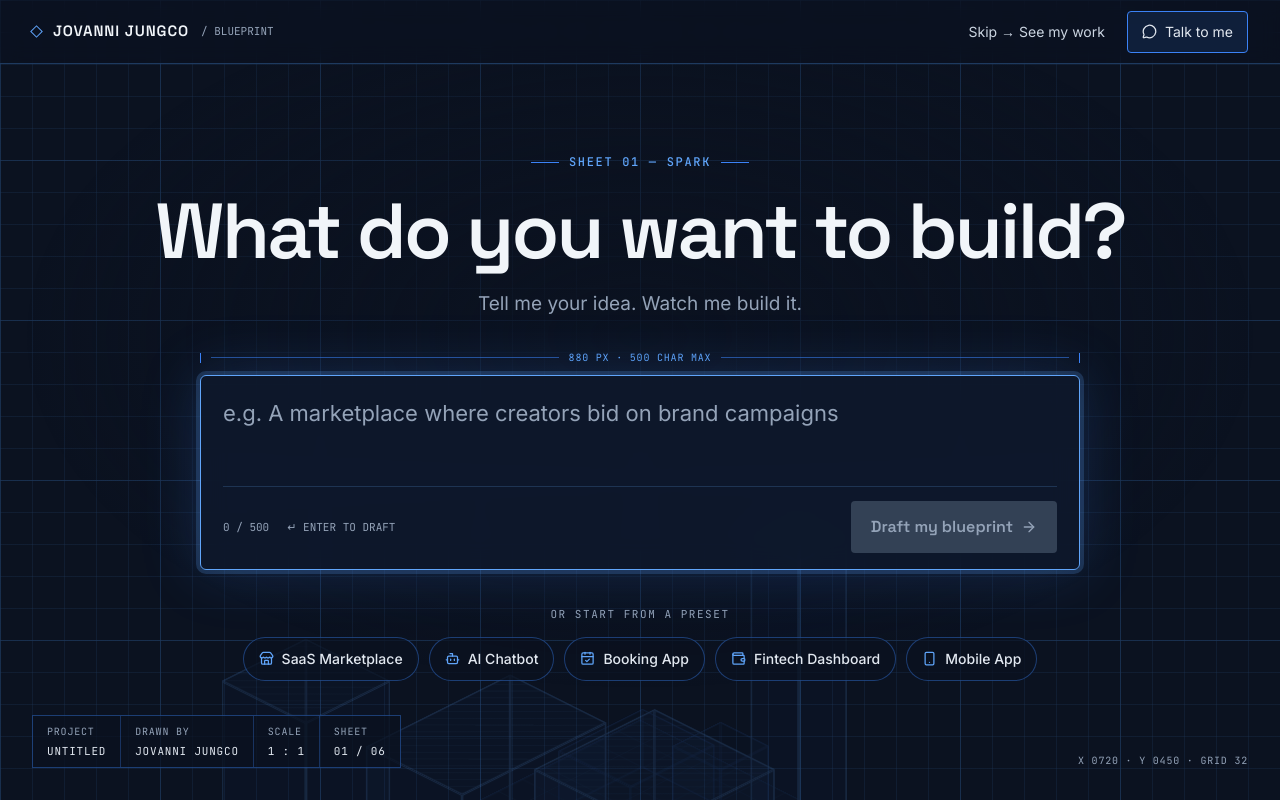
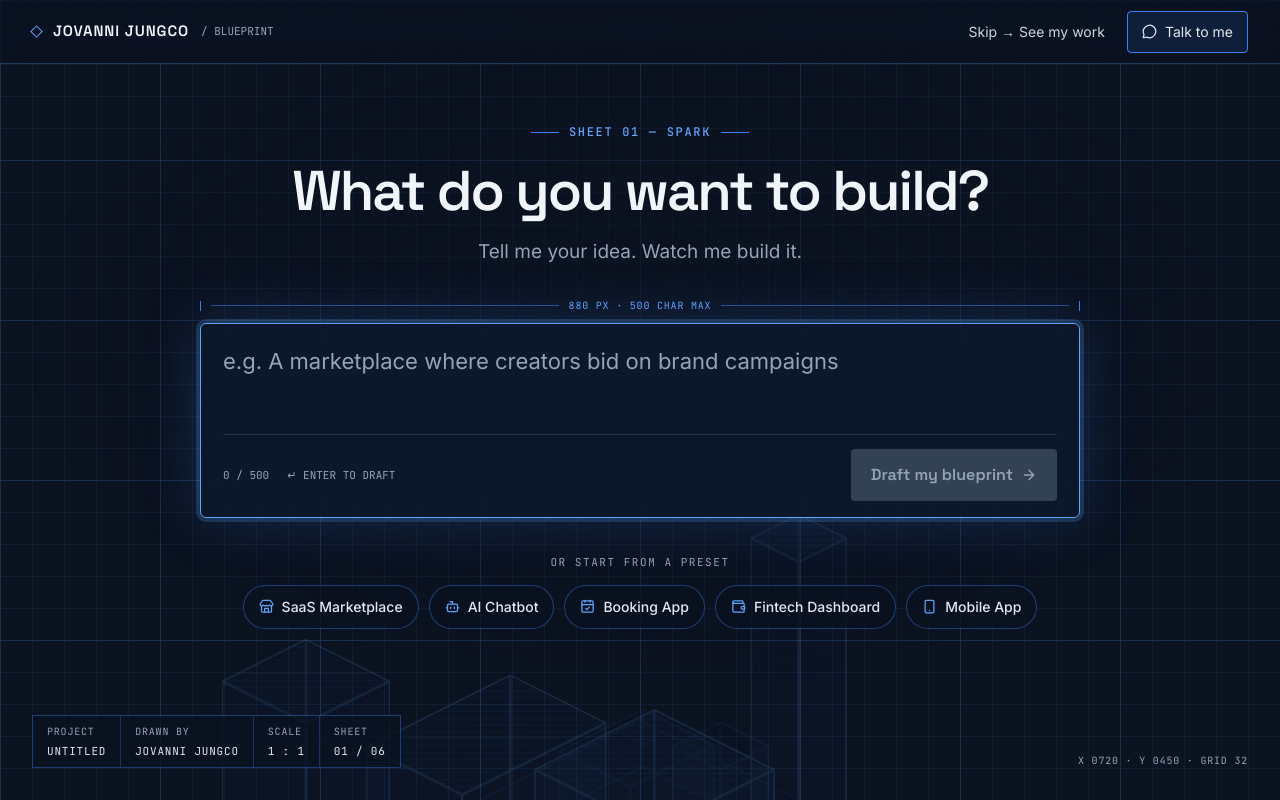
Before and after one commit to kayog123/gamefied-portfolio, a Next.js app: page / in a window 1280 px wide. Built offline with nearby package versions, Linux system fonts and the light colour scheme; no server answers.

Commit message:
fix layout

```diff
--- a/app/(game)/layout.tsx
+++ b/app/(game)/layout.tsx
@@ -7,7 +7,7 @@ import { GameProvider } from '@/features/game';
 export default function GameLayout({ children }: LayoutProps<'/'>) {
   return (
     <GameProvider>
-      <div className="bg-blueprint h-dvh overflow-hidden">{children}</div>
+      <div className="bg-blueprint fixed inset-0 overflow-x-hidden overflow-y-auto">{children}</div>
     </GameProvider>
   );
 }
--- a/features/spark/components/spark-screen.tsx
+++ b/features/spark/components/spark-screen.tsx
@@ -43,7 +43,7 @@ export function SparkScreen() {
   }
 
   return (
-    <div className="relative flex h-full flex-col overflow-x-hidden">
+    <div className="relative flex min-h-full flex-col overflow-clip">
       <div className="absolute inset-0 opacity-[0.18] md:opacity-[0.16]">
         <CityScene mode="wire" scale={isDesktop ? 1.7 : 0.75} y={isDesktop ? 380 : 300} interactive={false} />
       </div>
@@ -52,14 +52,14 @@ export function SparkScreen() {
         style={{ background: 'radial-gradient(ellipse 60% 55% at 50% 42%, rgb(11 18 32 / 0.85), transparent 80%)' }}
       />
 
-      <GameTopBar context="BLUEPRINT" />
+      <GameTopBar context="BLUEPRINT" className="sticky top-0" />
 
-      <div className="relative flex min-h-0 flex-1 flex-col items-center overflow-y-auto px-5 pb-10 pt-10 md:overflow-y-hidden md:px-0 md:pb-0 md:pt-[90px]">
+      <div className="relative flex flex-1 flex-col items-center px-5 pb-10 pt-10 md:px-0 md:pb-10 md:pt-[60px] min-[1440px]:pt-[90px]">
         <div className="flex w-full max-w-[880px] flex-col items-start gap-0 md:items-center md:text-center">
           <div className="hidden md:flex">
             <EyebrowRule>SHEET 01 — SPARK</EyebrowRule>
           </div>
-          <h1 className="mt-3.5 text-balance font-display text-[42px] font-semibold leading-[1.04] tracking-display text-text-strong md:mt-[22px] md:text-[56px] md:leading-[1.03] lg:whitespace-nowrap lg:text-[78px] lg:leading-[1.02]">
+          <h1 className="mt-3.5 text-balance font-display text-[42px] font-semibold leading-[1.04] tracking-display text-text-strong md:mt-[22px] md:text-[56px] md:leading-[1.03] lg:whitespace-nowrap min-[1440px]:text-[78px] min-[1440px]:leading-[1.02]">
             What do you want to build?
           </h1>
           <p className="mt-3 font-sans text-base text-muted md:mt-[18px] md:text-[19px]">
```
Also changed, not shown: 1 other file (tests, documents, lock files or other folders).
